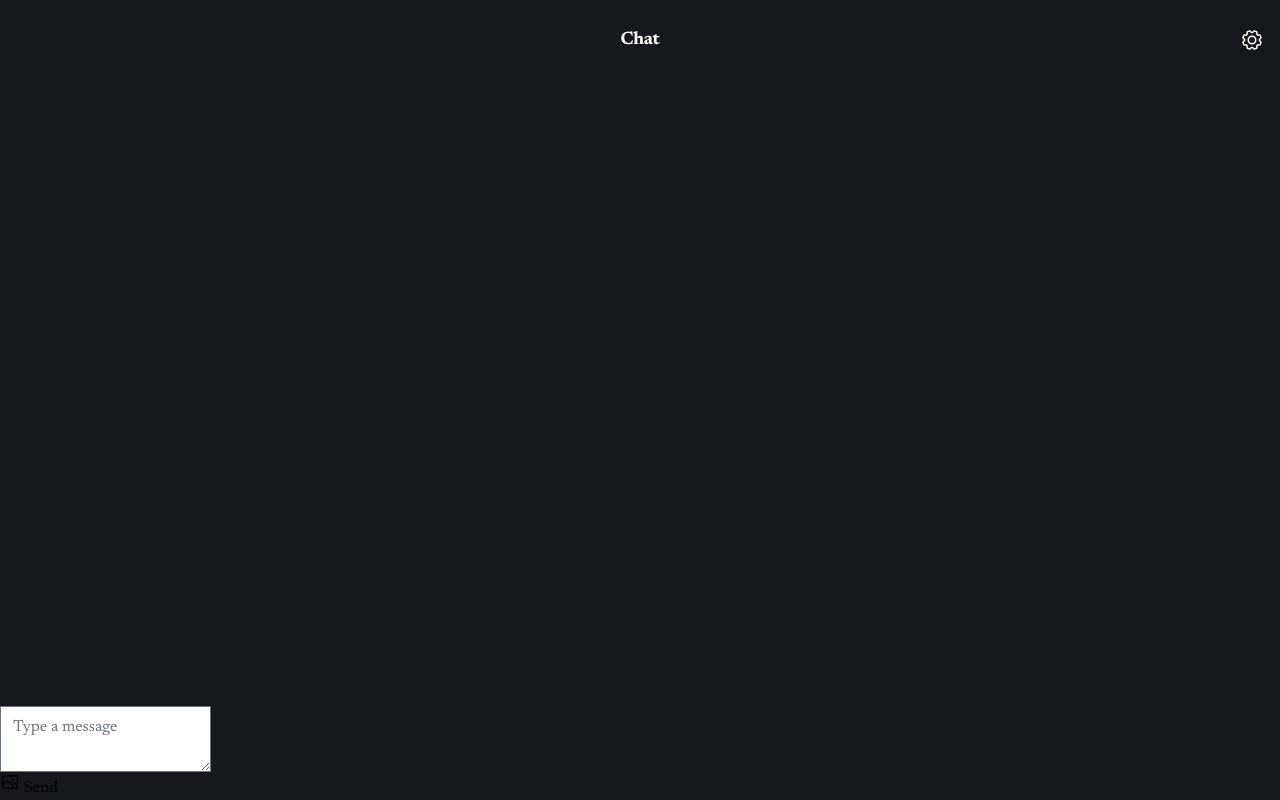
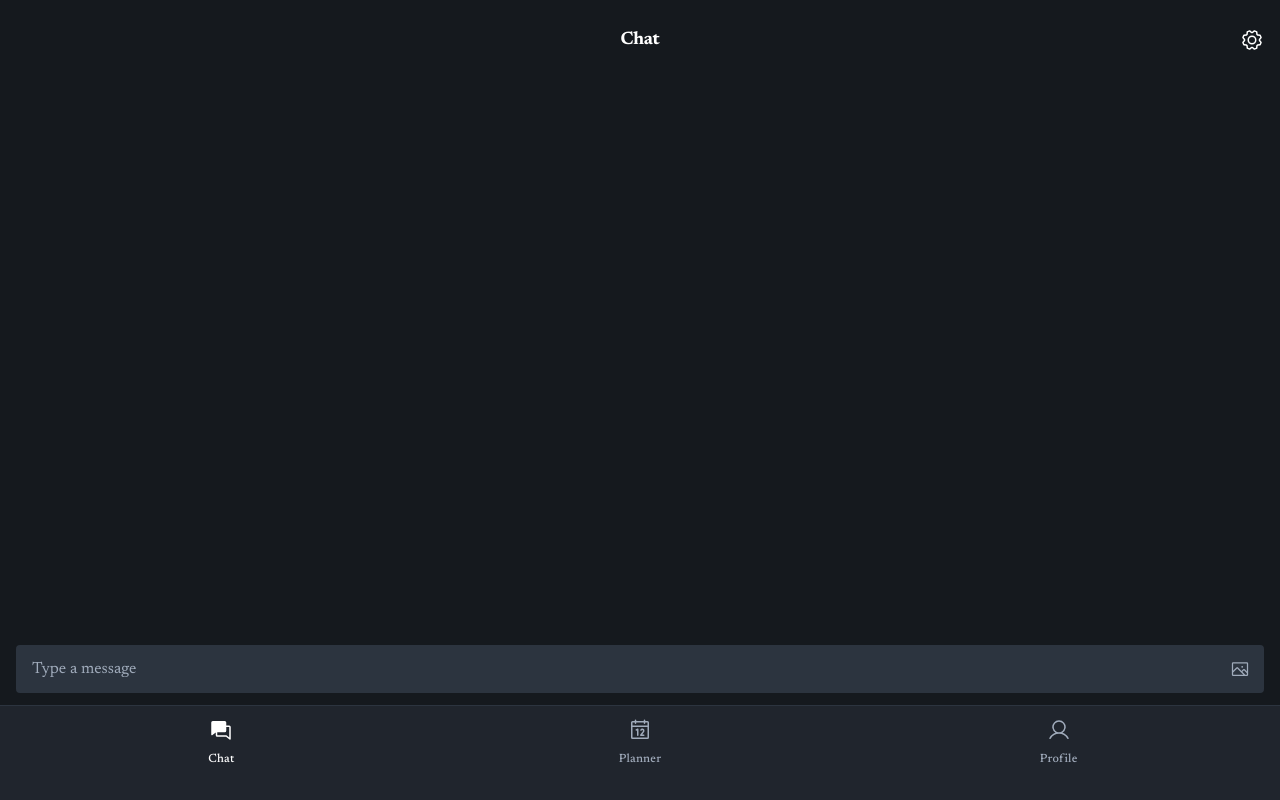
Before and after one commit to michaelgrafl/gehirn, a plain HTML site: page chat.html in a window 1280 px wide. Drawn offline with nearby package versions, Linux system fonts and the light colour scheme.

Commit message:
Make the message input look nice

```diff
--- a/chat.html
+++ b/chat.html
@@ -67,20 +67,32 @@
       </div>
       <!-- Messages container -->
       <div id="chat-container"></div>
-      <div class="input-container">
-        <div class="input-wrapper">
-          <textarea
+      <div id="input-container">
+        <div class="flex items-center px-4 py-3 gap-3 @container">
+          <label class="flex flex-col min-w-40 h-12 flex-1">
+            <div class="flex w-full flex-1 items-stretch rounded h-full">
+              <input
                 id="message-input"
-            class="message-input"
                 placeholder="Type a message"
-            aria-label="Type a message"
-          ></textarea>
-          <div class="input-actions">
-            <button class="image-button" aria-label="Add image">
+                class="form-input flex w-full min-w-0 flex-1 resize-none overflow-hidden rounded text-white focus:outline-0 focus:ring-0 border-none bg-[#2c343f] focus:border-none h-full placeholder:text-[#a0abbb] px-4 rounded-r-none border-r-0 pr-2 text-base font-normal leading-normal"
+                value=""
+              />
+              <div
+                class="flex border-none bg-[#2c343f] items-center justify-center pr-4 rounded-r border-l-0 !pr-2"
+              >
+                <div class="flex items-center gap-4 justify-end">
+                  <div class="flex items-center gap-1">
+                    <button class="flex items-center justify-center p-1.5">
+                      <div
+                        class="text-[#a0abbb]"
+                        data-icon="Image"
+                        data-size="20px"
+                        data-weight="regular"
+                      >
                         <svg
                           xmlns="http://www.w3.org/2000/svg"
-                width="20"
-                height="20"
+                          width="20px"
+                          height="20px"
                           fill="currentColor"
                           viewBox="0 0 256 256"
                         >
@@ -88,12 +100,109 @@
                             d="M216,40H40A16,16,0,0,0,24,56V200a16,16,0,0,0,16,16H216a16,16,0,0,0,16-16V56A16,16,0,0,0,216,40Zm0,16V158.75l-26.07-26.06a16,16,0,0,0-22.63,0l-20,20-44-44a16,16,0,0,0-22.62,0L40,149.37V56ZM40,172l52-52,80,80H40Zm176,28H194.63l-36-36,20-20L216,181.38V200ZM144,100a12,12,0,1,1,12,12A12,12,0,0,1,144,100Z"
                           ></path>
                         </svg>
+                      </div>
                     </button>
-            <button id="send-button" class="send-button" disabled>
-              <span class="send-text">Send</span>
+                  </div>
+                  <button
+                    id="send-button"
+                    class="min-w-[84px] max-w-[480px] cursor-pointer items-center justify-center overflow-hidden rounded h-8 px-4 bg-[#172538] text-white text-sm font-medium leading-normal hidden @[480px]:block"
+                  >
+                    <span class="truncate">Send</span>
                   </button>
                 </div>
               </div>
+            </div>
+          </label>
+        </div>
+        <div
+          class="flex gap-2 border-t border-[#2c343f] bg-[#20252d] px-4 pb-3 pt-2"
+        >
+          <a
+            class="just flex flex-1 flex-col items-center justify-end gap-1 rounded-full text-white"
+            href="#"
+          >
+            <div
+              class="text-white flex h-8 items-center justify-center"
+              data-icon="Chats"
+              data-size="24px"
+              data-weight="fill"
+            >
+              <svg
+                xmlns="http://www.w3.org/2000/svg"
+                width="24px"
+                height="24px"
+                fill="currentColor"
+                viewBox="0 0 256 256"
+              >
+                <path
+                  d="M232,96a16,16,0,0,0-16-16H184V48a16,16,0,0,0-16-16H40A16,16,0,0,0,24,48V176a8,8,0,0,0,13,6.22L72,154V184a16,16,0,0,0,16,16h93.59L219,230.22a8,8,0,0,0,5,1.78,8,8,0,0,0,8-8Zm-42.55,89.78a8,8,0,0,0-5-1.78H88V152h80a16,16,0,0,0,16-16V96h32V207.25Z"
+                ></path>
+              </svg>
+            </div>
+            <p
+              class="text-white text-xs font-medium leading-normal tracking-[0.015em]"
+            >
+              Chat
+            </p>
+          </a>
+          <a
+            class="just flex flex-1 flex-col items-center justify-end gap-1 text-[#a0abbb]"
+            href="#"
+          >
+            <div
+              class="text-[#a0abbb] flex h-8 items-center justify-center"
+              data-icon="Calendar"
+              data-size="24px"
+              data-weight="regular"
+            >
+              <svg
+                xmlns="http://www.w3.org/2000/svg"
+                width="24px"
+                height="24px"
+                fill="currentColor"
+                viewBox="0 0 256 256"
+              >
+                <path
+                  d="M208,32H184V24a8,8,0,0,0-16,0v8H88V24a8,8,0,0,0-16,0v8H48A16,16,0,0,0,32,48V208a16,16,0,0,0,16,16H208a16,16,0,0,0,16-16V48A16,16,0,0,0,208,32ZM72,48v8a8,8,0,0,0,16,0V48h80v8a8,8,0,0,0,16,0V48h24V80H48V48ZM208,208H48V96H208V208Zm-96-88v64a8,8,0,0,1-16,0V132.94l-4.42,2.22a8,8,0,0,1-7.16-14.32l16-8A8,8,0,0,1,112,120Zm59.16,30.45L152,176h16a8,8,0,0,1,0,16H136a8,8,0,0,1-6.4-12.8l28.78-38.37A8,8,0,1,0,145.07,132a8,8,0,1,1-13.85-8A24,24,0,0,1,176,136,23.76,23.76,0,0,1,171.16,150.45Z"
+                ></path>
+              </svg>
+            </div>
+            <p
+              class="text-[#a0abbb] text-xs font-medium leading-normal tracking-[0.015em]"
+            >
+              Planner
+            </p>
+          </a>
+          <a
+            class="just flex flex-1 flex-col items-center justify-end gap-1 text-[#a0abbb]"
+            href="#"
+          >
+            <div
+              class="text-[#a0abbb] flex h-8 items-center justify-center"
+              data-icon="User"
+              data-size="24px"
+              data-weight="regular"
+            >
+              <svg
+                xmlns="http://www.w3.org/2000/svg"
+                width="24px"
+                height="24px"
+                fill="currentColor"
+                viewBox="0 0 256 256"
+              >
+                <path
+                  d="M230.92,212c-15.23-26.33-38.7-45.21-66.09-54.16a72,72,0,1,0-73.66,0C63.78,166.78,40.31,185.66,25.08,212a8,8,0,1,0,13.85,8c18.84-32.56,52.14-52,89.07-52s70.23,19.44,89.07,52a8,8,0,1,0,13.85-8ZM72,96a56,56,0,1,1,56,56A56.06,56.06,0,0,1,72,96Z"
+                ></path>
+              </svg>
+            </div>
+            <p
+              class="text-[#a0abbb] text-xs font-medium leading-normal tracking-[0.015em]"
+            >
+              Profile
+            </p>
+          </a>
+        </div>
+        <div class="h-5 bg-[#20252d]"></div>
       </div>
     </div>
     <!-- JavaScript Files -->
--- a/js/api.js
+++ b/js/api.js
@@ -6,7 +6,7 @@ import {
   addMessageToConversation,
 } from "./state.js";
 
-import { showTypingIndicator, hideTypingIndicator } from "./ui.js";
+import { showTypingIndicator, hideTypingIndicator, ensureSettingsStatus } from "./ui.js";
 import { scheduleReminderIfNeeded } from "./notifications.js";
 
 // API Interaction - Functions for communicating with the AI API
--- a/js/ui.js
+++ b/js/ui.js
@@ -481,7 +481,7 @@ function createActivityLog() {
   return pane;
 }
 
-function ensureSettingsStatus() {
+export function ensureSettingsStatus() {
   const panel = document.getElementById("settings-panel");
   let status = document.getElementById("settings-status");
   if (!status && panel) {
```
Also changed, not shown: mockups/chat.html (+1 -1 lines). Lines whose indentation alone changed are shown as unchanged.
